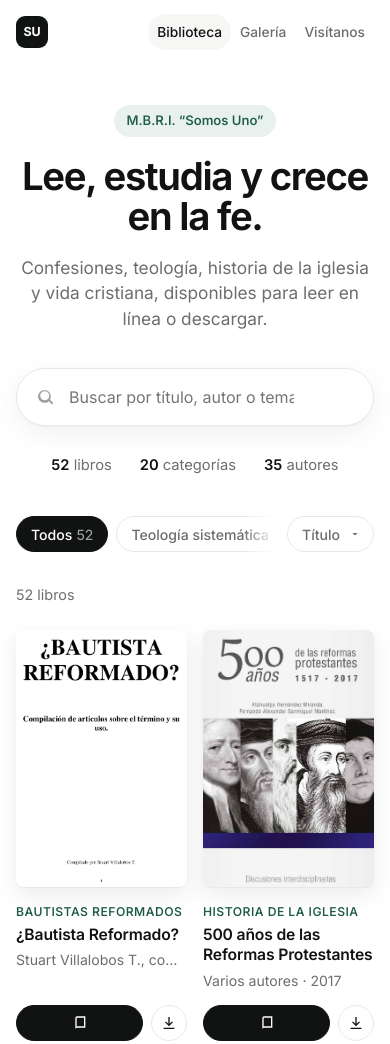
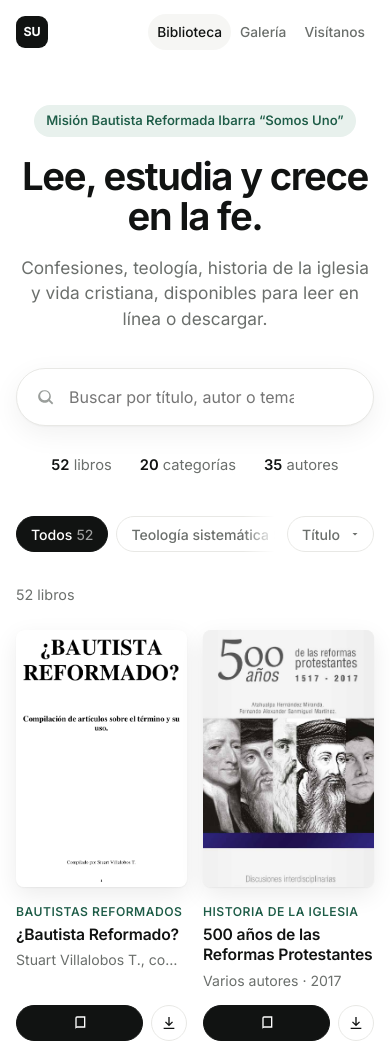
Before and after one commit to JoanDaniel18/Biblioteca, a plain HTML site: page docs/index.html in a window 390 px wide. Shown: the top 1044 px of the page. Drawn offline with Linux system fonts and the light colour scheme.

Commit message:
Quitar iniciales M.B.R.I.; mostrar siempre el nombre completo
Co-Authored-By: Claude Opus 5.5 <noreply@anthropic.com>

```diff
--- a/docs/index.html
+++ b/docs/index.html
@@ -440,7 +440,7 @@
 
   <main class="shell">
     <section class="hero fade-in">
-      <span class="kicker"><span><span class="name-full">Misión Bautista Reformada Ibarra</span><abbr class="name-short" title="Misión Bautista Reformada Ibarra">M.B.R.I.</abbr> “Somos Uno”</span></span>
+      <span class="kicker">Misión Bautista Reformada Ibarra “Somos&nbsp;Uno”</span>
       <h1>Lee, estudia y crece en la fe.</h1>
       <p>Confesiones, teología, historia de la iglesia y vida cristiana, disponibles para leer en línea o descargar.</p>
 
--- a/docs/styles.css
+++ b/docs/styles.css
@@ -174,12 +174,8 @@ img { display: block; max-width: 100%; }
   }
 }
 
-.name-short { display: none; text-decoration: none; }
-
 @media (max-width: 560px) {
   .brand > span:last-child { display: none; }
-  .name-full { display: none; }
-  .name-short { display: inline; }
   .brand small { display: none; }
   .nav { gap: 0; }
   .nav a { padding: 8px 9px; font-size: 0.86rem; }
```
Also changed, not shown: docs/gallery.html (+1 -1 lines).
